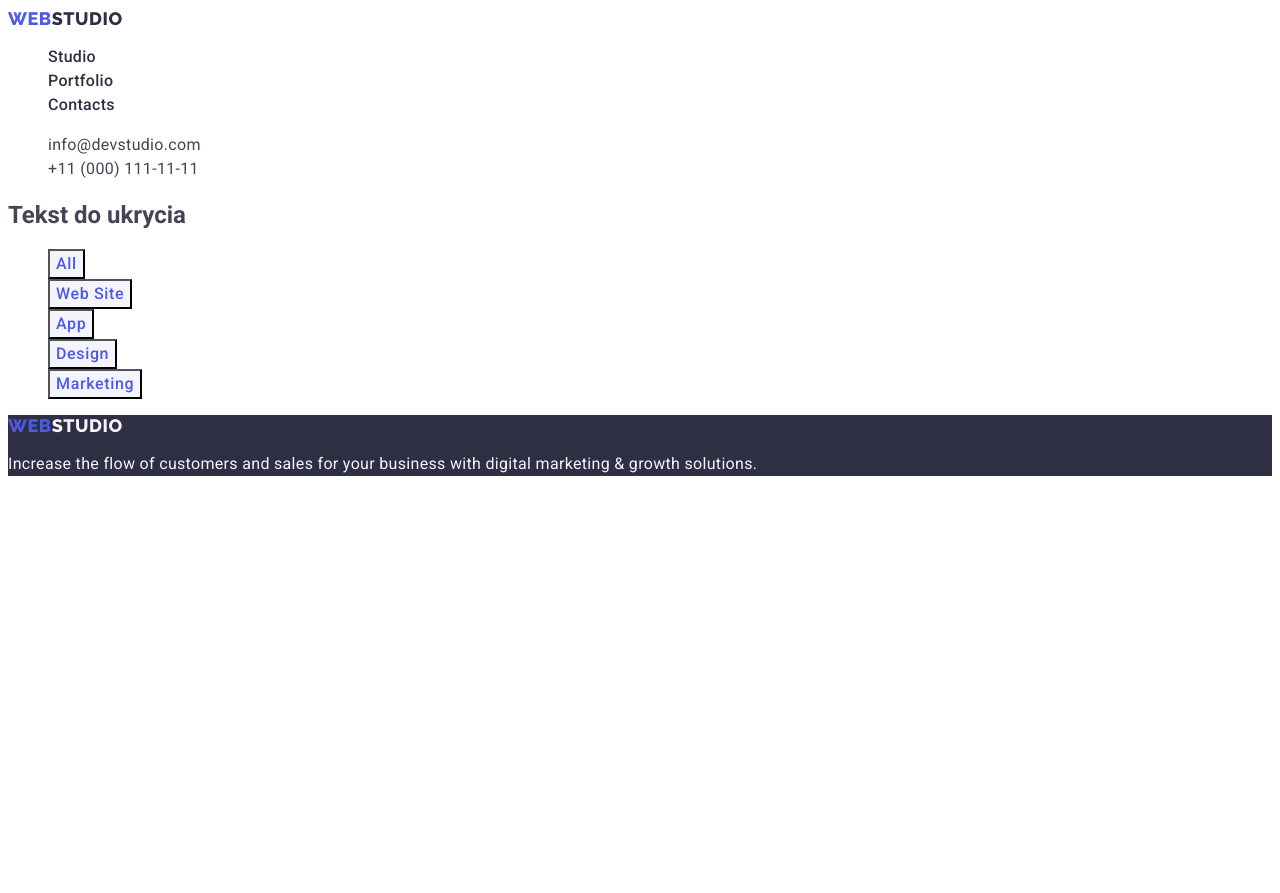
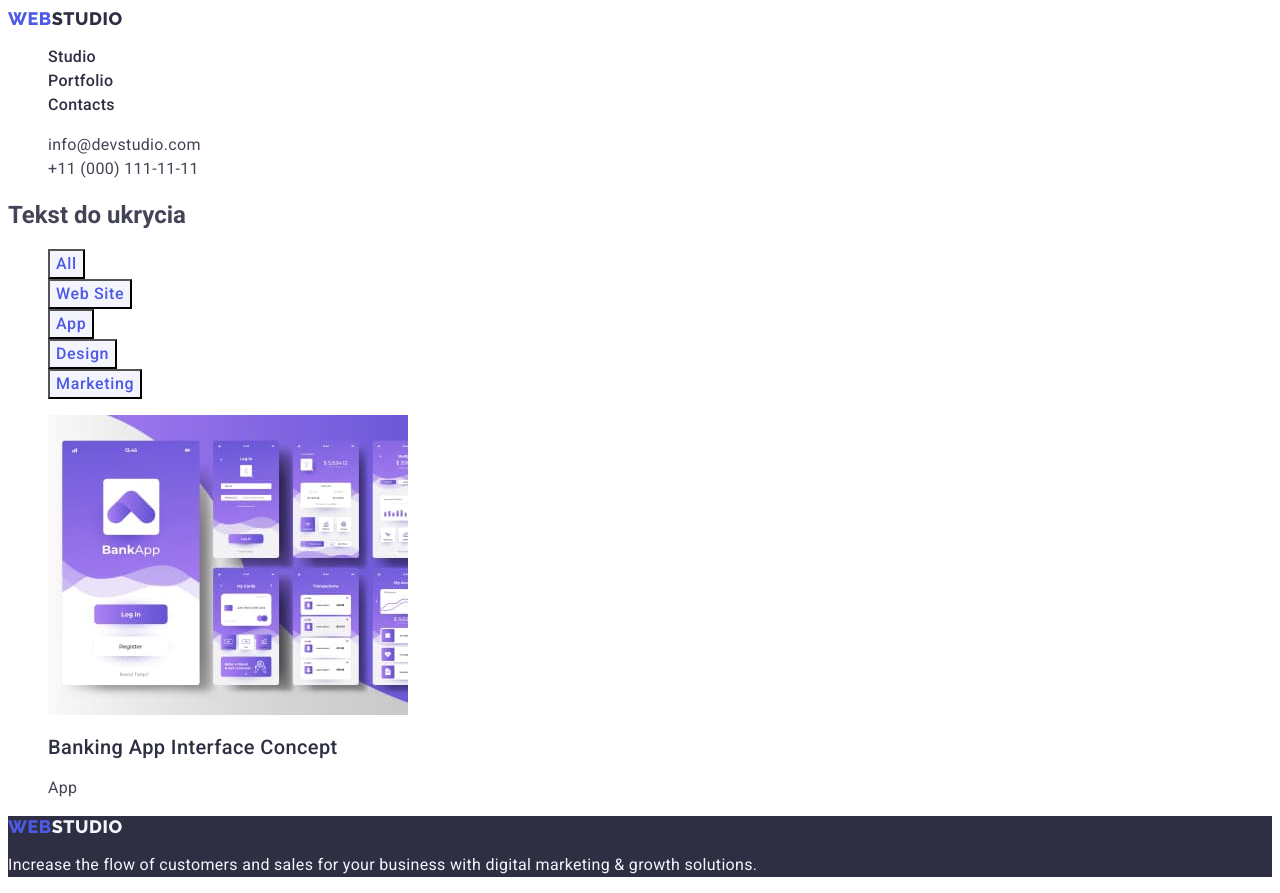
Before and after one commit to AlicjaSzamraj/goit-markup-hw-02, a plain HTML site: page portfolio.html in a window 1280 px wide. Before the commit the page ends 800 px from the top, so only its background shows below. Drawn offline with Linux system fonts and the light colour scheme.

Commit message:
first link

```diff
--- a/css/styles.css
+++ b/css/styles.css
@@ -147,3 +147,16 @@ body {
     color: var(--white1);
     background-color: var(--blue2);
 }
+.link_pictures {
+    font-weight: 500;
+    font-size: 20px;
+    line-height: 1.2;
+    letter-spacing: 0.02em;
+    color: var(--dark_grey1);
+}
+.link_paragraphs {
+    font-size: 16px;
+    line-height: 1.5;
+    letter-spacing: 0.02em;
+    color: var(--dark_grey2)
+}
--- a/portfolio.html
+++ b/portfolio.html
@@ -37,6 +37,15 @@
                 <li><button class="buttons" type="button">Marketing</button></li>
             </ul>
             <ul class="list">
+                <li> <a class="link" href="" >
+                    <img src="./images/BankingAppInterfaceConcept.jpg"
+                    alt="Picture of banking app"
+                    width="360"
+               />
+               <h2 class="link_pictures">Banking App Interface Concept</h2>
+               <p class="link_paragraphs">App</p>
+                      </a>
+                </li>
 
 
 
```
Also changed, not shown: images/BankingAppInterfaceConcept.jpg (added), images/CashlessPayment.jpg (added), images/FreshCoffee.jpg (added), images/InstagramStoriesConcept.jpg (added), images/MeditationApp.jpg (added), images/OnlineCourses.jpg (added), images/OrganicFood.jpg (added), images/ScreenIllustrations.jpg (added), images/TaxiService.jpg (added).
